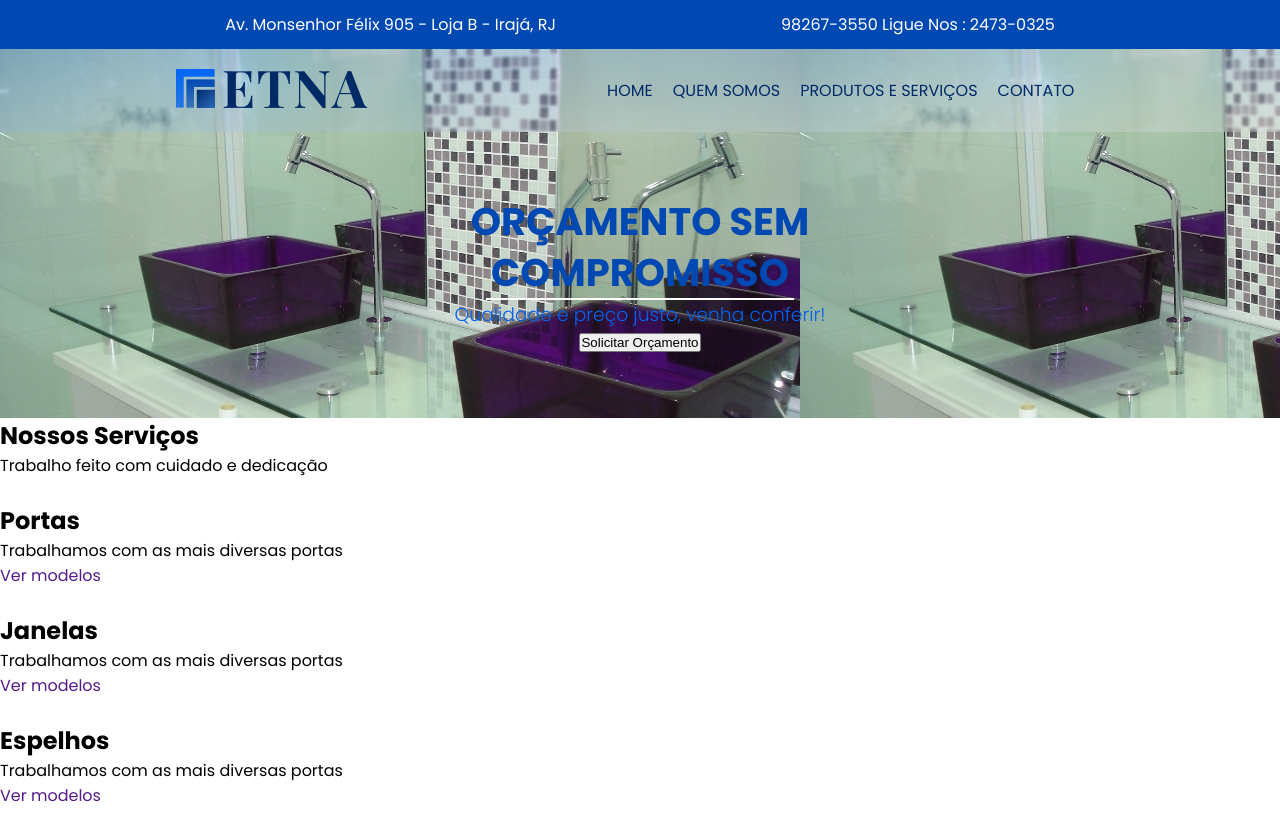
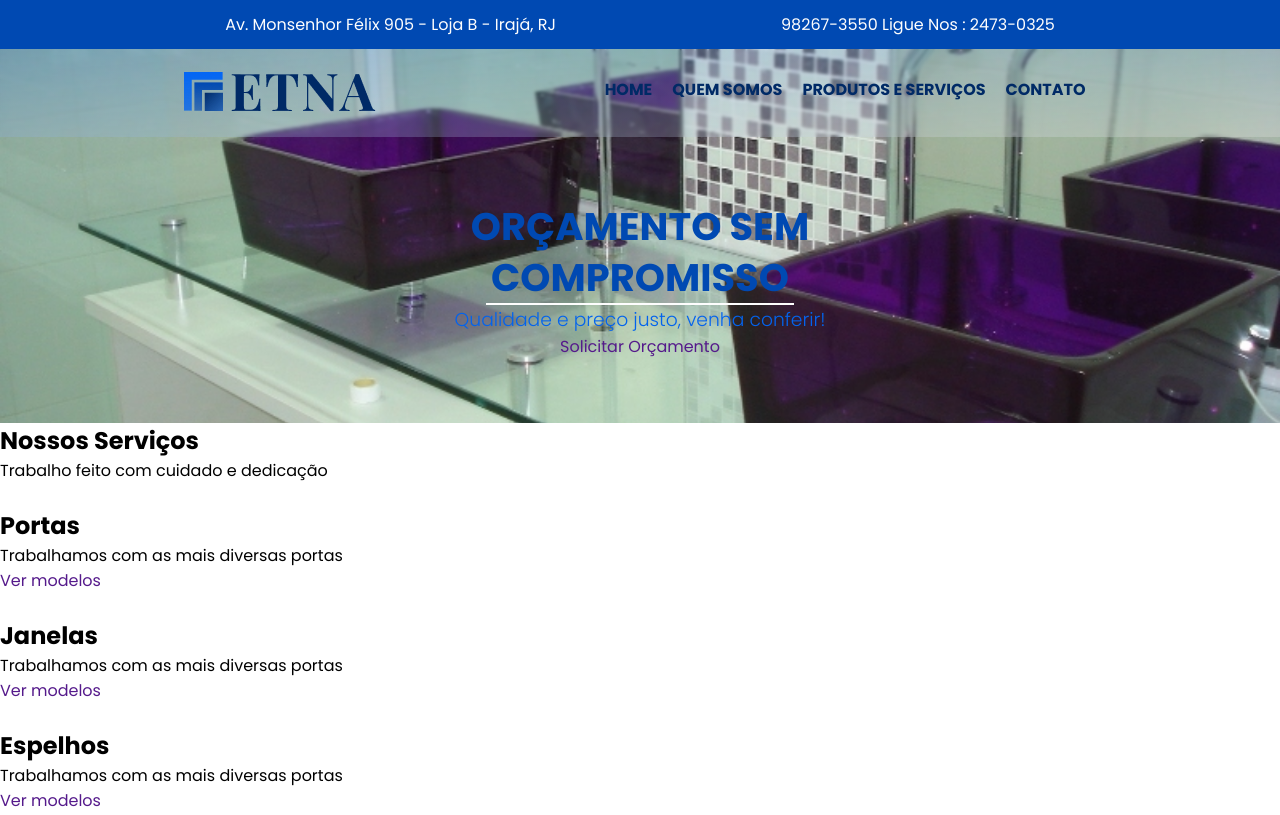
Before and after one commit to danieliraja/vidracaria-etna, a plain HTML site: page index.html in a window 1280 px wide. Shown: the top 815 px of the page. Drawn offline with Linux system fonts and the light colour scheme.

Commit message:
menu css configurado

```diff
--- a/index.html
+++ b/index.html
@@ -40,7 +40,7 @@
         <div class="header-banner">
             <h1>Orçamento sem Compromisso</h1>
             <h3>Qualidade e preço justo, venha conferir!</h3>
-            <button>Solicitar Orçamento</button>
+            <a href="">Solicitar Orçamento</a>
         </div>
     </header>
     <main>
--- a/src/css/style.css
+++ b/src/css/style.css
@@ -36,7 +36,8 @@ a {
 
 header {
     min-width: 100%;
-    background-image: url('../img/header.jpg');
+    background: url('../img/header.jpg') no-repeat center center;
+    background-size: cover;
 }
 
 .header-topo {
@@ -61,23 +62,52 @@ header {
     display: flex;
     justify-content: space-evenly;
     align-items: center;
-    padding-top: 16px;
-    padding-bottom: 16px;
 }
 
 .header-menu ul {
     display: flex;
-    padding: 10px 20px;
+    position: relative;
     justify-content: space-between;
+    align-items: center;
+    margin-top:28px;
 }
 .header-menu ul li{
     padding: 0 10px;
 }
 .header-menu ul li a{
     font-size: 1rem;
-    font-weight: 400;
+    font-weight: 600;
     color:var(--primary-color);
     text-transform: uppercase;
+}
+.header-menu ul li a::after{
+    content:'';
+    width: 100%;
+    display: block;
+    height:4px;
+    margin-top: 25px;
+    border-bottom: 6px solid transparent;
+    transform: scale(0%);
+}
+.header-menu ul li a:hover{
+    color:var(--secondary-color);
+    transition: 0.4s
+}
+.header-menu ul li a:hover::after{
+    content:'';
+    width: 100%;
+    display: block;
+    height:4px;
+    border-bottom: 6px solid currentColor;
+    animation: menuHover 0.4s ease-in forwards;
+}
+
+@keyframes menuHover{
+    from{
+        width:0%
+    }to{
+        width:100%
+    }
 }
 .header-banner{
     max-width: 40%;
```
